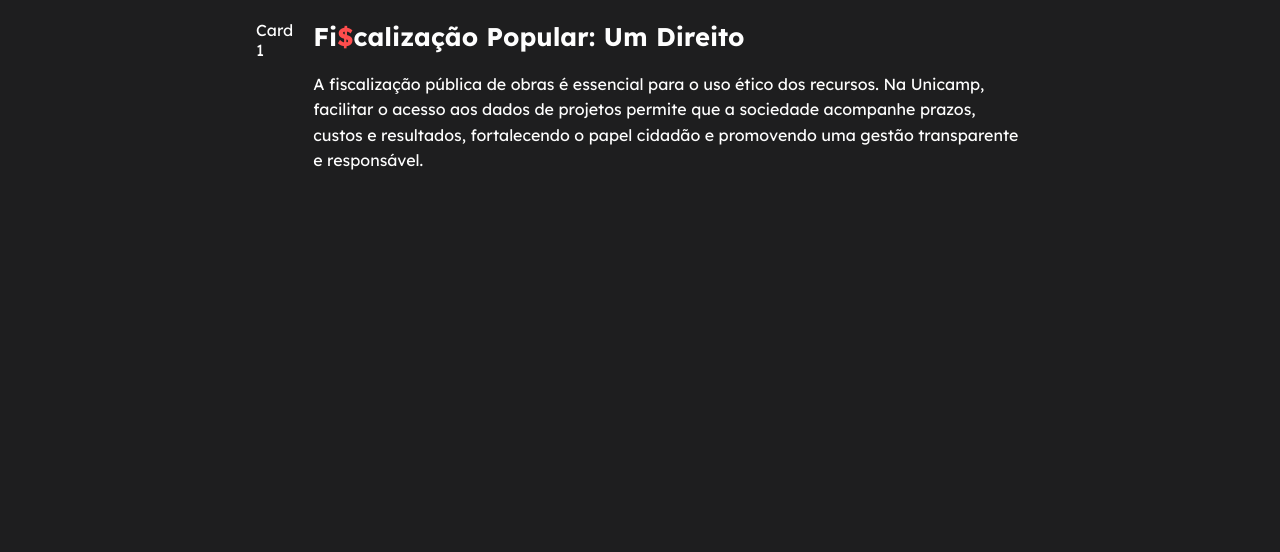
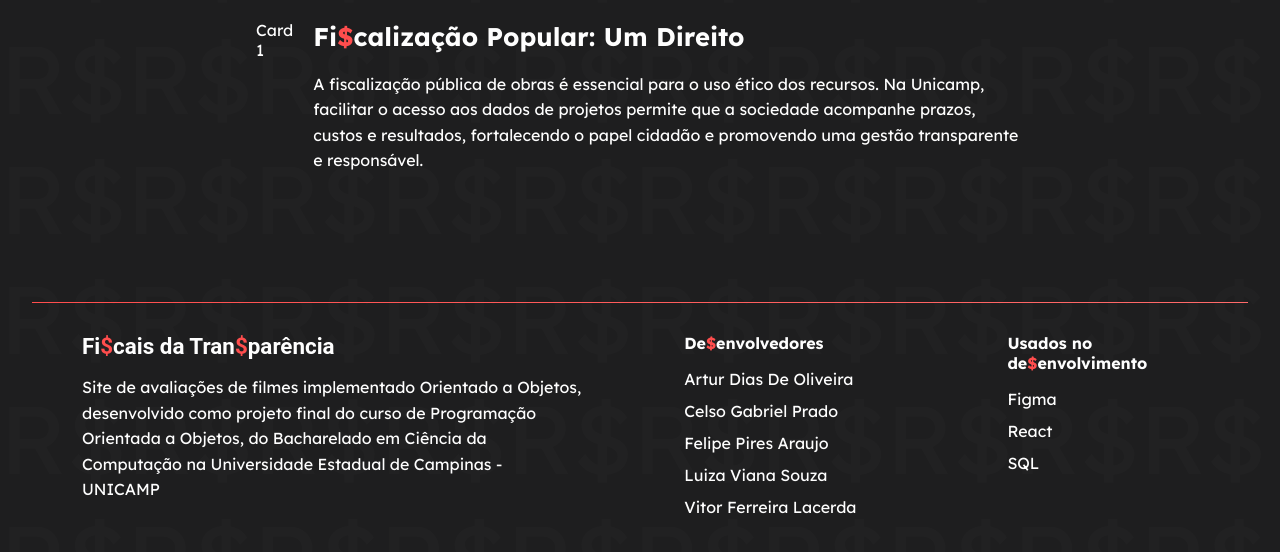
Before and after one commit to Celsogabrielf16/ProjetoMC536, a React app in the folder frontend/: page / in a window 1280 px wide. Shown: the part 1782-2334 px from the top of the page. Before the commit the page ends 2084 px from the top, so only its background shows below. Built offline with nearby package versions, Linux system fonts and the light colour scheme; a web font is replaced by a local one.

Commit message:
Criação e estilização do componente Footer

```diff
--- /dev/null
+++ b/frontend/src/components/Footer/footer.css
@@ -0,0 +1,30 @@
+.FooterComponent {
+    max-width: 1600px;
+    padding: 0 32px;
+    margin: 0 auto;
+}
+
+.footer__detail {
+    width: 100%;
+    height: 1px;
+    background: var(--gradient-light-red-light-pink);
+}
+
+.footer__informations {
+    padding: 30px 50px;
+    gap: 100px;
+    display: grid;
+    grid-template-columns: 45% 20% 20%;
+}
+
+.information-description {
+    margin-top: 16px;
+    line-height: 1.6rem;
+}
+
+.information-text {
+    margin-top: 16px;
+    display: flex;
+    flex-direction: column;
+    gap: 12px;
+}
--- /dev/null
+++ b/frontend/src/components/Footer/index.tsx
@@ -0,0 +1,36 @@
+import React from 'react';
+import './footer.css';
+
+const Footer: React.FC = () => {
+  return (
+    <footer className='FooterComponent'>
+      <div className="footer__detail"></div>
+      <div className="footer__informations">
+        <div className="information-project">
+          <h1 className='logo'>Fi<b className='moneyDetail'>$</b>cais da Tran<b className='moneyDetail'>$</b>parência</h1>
+          <p className="information-description">Site de avaliações de filmes implementado Orientado a Objetos, desenvolvido como projeto final do curso de Programação Orientada a Objetos, do Bacharelado em Ciência da Computação na Universidade Estadual de Campinas - UNICAMP</p>
+        </div>
+        <div className="information-developers">
+            <h4 className="information-title">De<b className='moneyDetail'>$</b>envolvedores</h4>
+            <div className="information-text">
+              <p>Artur Dias De Oliveira</p>
+              <p>Celso Gabriel Prado</p>
+              <p>Felipe Pires Araujo</p>
+              <p>Luiza Viana Souza</p>
+              <p>Vitor Ferreira Lacerda</p>
+            </div>
+        </div>
+        <div className="information-tools">
+            <h4 className="information-title">Usados no de<b className='moneyDetail'>$</b>envolvimento</h4>
+            <div className="information-text">
+              <p>Figma</p>
+              <p>React</p>
+              <p>SQL</p>
+            </div>
+        </div>
+      </div>
+    </footer>
+  )
+}
+
+export default Footer;
--- a/frontend/src/global.css
+++ b/frontend/src/global.css
@@ -10,8 +10,8 @@
   --cor-deep-sky-blue: #00BFFF;
   --cor-light-red: #FF4D4D;
   --cor-light-pink: #FF6A6A;
-  --gradient-sky-deep-sky: linear-gradient(45deg, #00E5FF, #00BFFF);
-  --gradient-light-red-light-pink: linear-gradient(45deg, #FF4D4D, #FF6A6A);
+  --gradient-sky-deep-sky: linear-gradient(45deg, var(--cor-sky-blue), var(--cor-deep-sky-blue));
+  --gradient-light-red-light-pink: linear-gradient(45deg, var(--cor-light-red), var(--cor-light-pink));
 
   --font-display: 'Electrolize', 'Roboto', sans-serif;
   --font-main: 'Lexend', 'Roboto', sans-serif;
--- a/frontend/src/pages/LandingPage/index.tsx
+++ b/frontend/src/pages/LandingPage/index.tsx
@@ -4,12 +4,14 @@ import './landingPage.css';
 import { ReactComponent as DownArrow } from "../../assets/icons/downArrow.svg";
 
 import Header from 'src/components/Header';
+import Footer from 'src/components/Footer';
 
 
 const LandingPage: React.FC = () => {
   return (
     <>
       <Header />
+      <div className='background-detail'>R$R$R$R$R$R$R$R$R$R$R$R$R$R$R$R$R$R$R$R$R$R$R$R$R$R$R$R$R$R$R$R$R$R$R$R$R$R$R$R$R$R$R$R$R$R$R$R$R$R$R$R$R$R$R$R$R$R$R$R$R$R$R$R$R$R$R$R$R$R$R$R$R$R$R$R$R$R$R$R$R$R$R$R$R$R$R$R$R$R$R$R$R$R$R$R$R$R$R$R$R$R$R$R$R$R$R$R$R$R$R$R$R$R$R$R$R$R$R$R$R$R$R$R$R$R$R$R$R$R$R$R$R$R$R$R$R$R$R$R$R$R$R$R$R$R$R$R$R$R$R$R$R$R$R$R$R$R$R$R$R$R$R$R$R$R$R$R$R$R$R$R$R$R$R$R$R$R$R$R$R$R$R$R$R$R$R$R$R$R$R$R$R$R$R$R$R$R$R$R$R$R$R$R$R$R$R$R$R$R$R$R$R$R$R$R$R$R$R$R$R$R$R$R$R$R$R$R$R$R$R$R$</div>
       <main className='LandingPageMain'>
         <section className='banner'>
           <div className='banner__content'>
@@ -50,6 +52,7 @@ const LandingPage: React.FC = () => {
           </div>
         </section>
       </main>
+      <Footer />
     </>
   );
 }
--- a/frontend/src/pages/LandingPage/landingPage.css
+++ b/frontend/src/pages/LandingPage/landingPage.css
@@ -1,5 +1,16 @@
 .LandingPageMain {
     padding-top: 90px;
+}
+
+.background-detail {
+    top: 0;
+    position: absolute;
+    width: 100vw;
+    overflow-wrap: break-word;
+    overflow-y: hidden;
+    font-size: 6rem;
+    opacity: 1%;
+    z-index: -1;
 }
 
 .banner {
@@ -9,6 +20,7 @@
     justify-content: center;
     position: relative;
 }
+
 
 .banner__content {
     margin-top: 150px;
```
